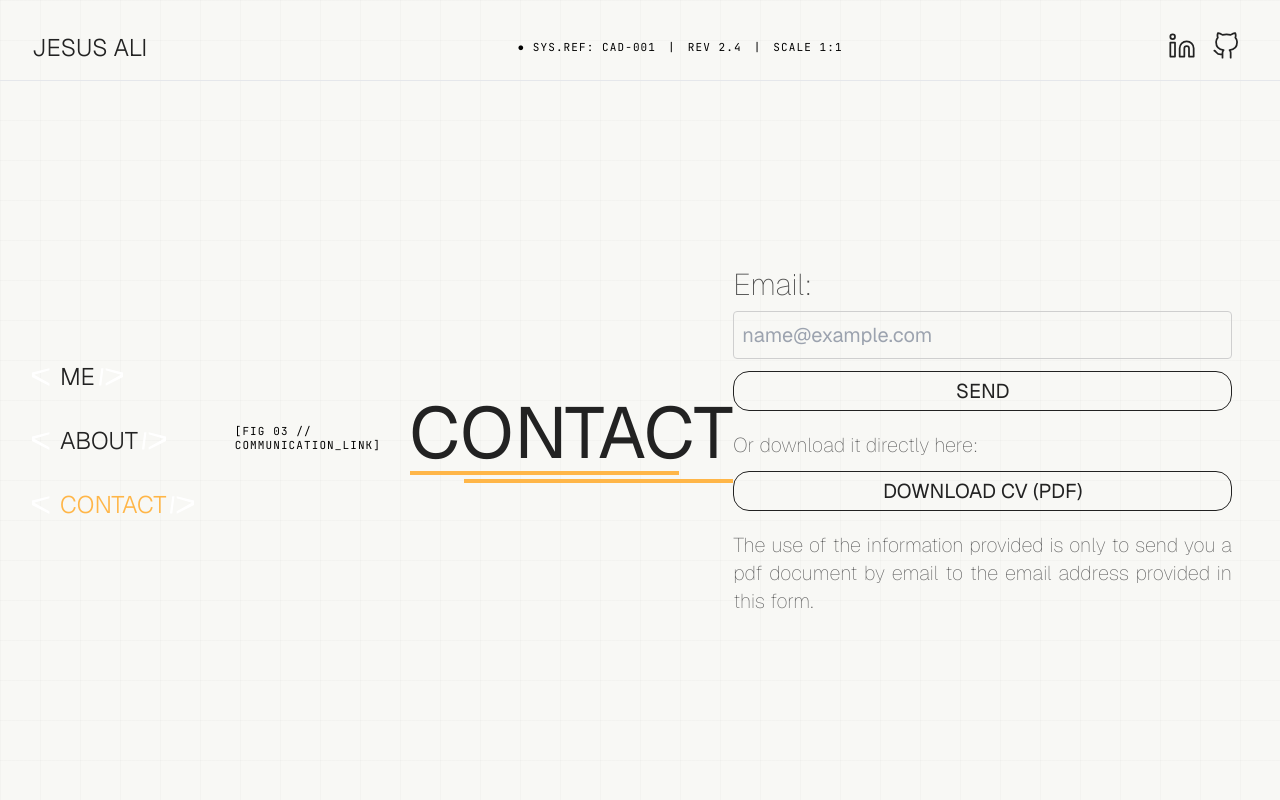
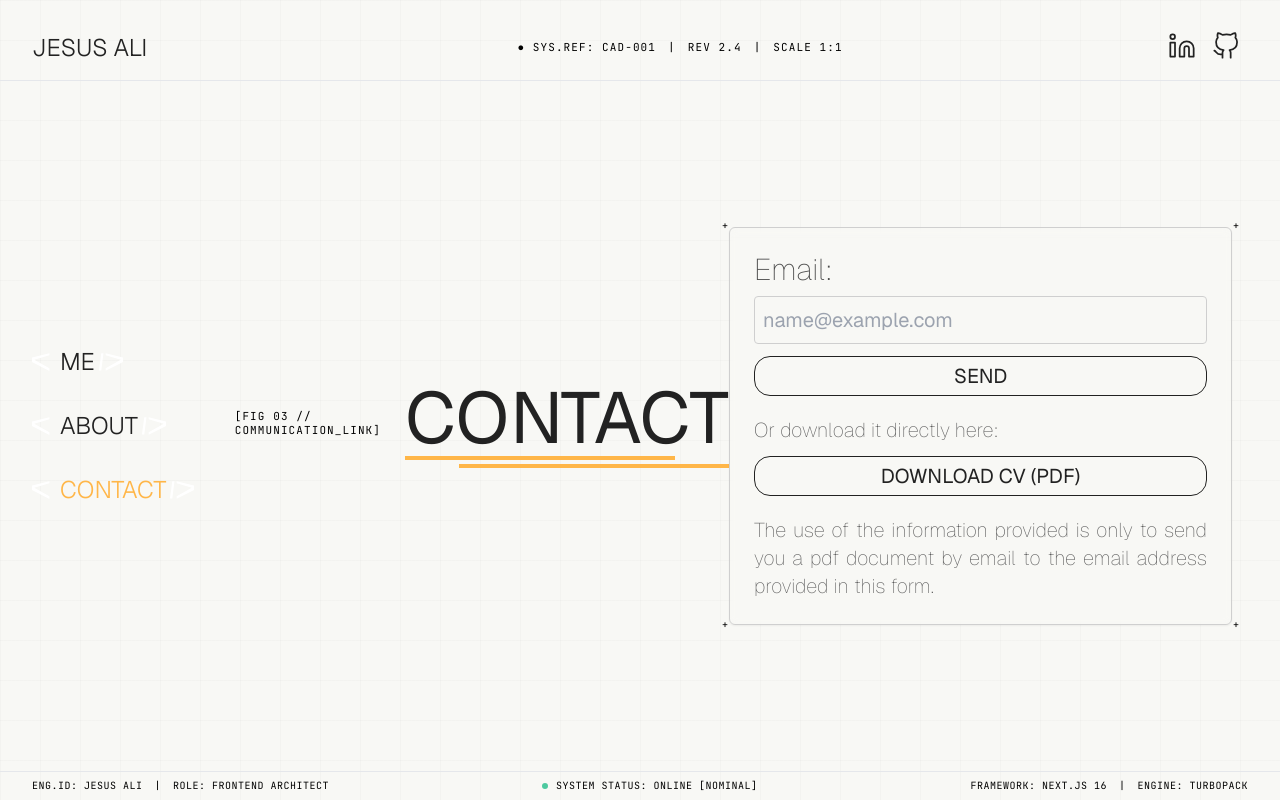
Before and after one commit to Ali-09/ali-001, a Next.js app: page /contact in a window 1280 px wide. Built offline with nearby package versions, Linux system fonts and the light colour scheme.

Commit message:
style(ui): add CAD title block footer, dynamic section titles, and technical card frames

```diff
--- a/components/organisms/BodyAbout/index.tsx
+++ b/components/organisms/BodyAbout/index.tsx
@@ -9,13 +9,17 @@ const BodyAbout: React.FC = () => {
                 </div>
                 <TitleGeneral text="ABOUT"/>
             </div>
-            <div className="description-about">
+            <div className="description-about border border-lines hover:border-accent transition-colors duration-300 rounded-md p-6 bg-surface/60 backdrop-blur-sm relative group shadow-sm">
+                <div className="absolute -top-2 -left-2 text-[10px] font-mono text-secondary/50 select-none">+</div>
+                <div className="absolute -top-2 -right-2 text-[10px] font-mono text-secondary/50 select-none">+</div>
+                <div className="absolute -bottom-2 -left-2 text-[10px] font-mono text-secondary/50 select-none">+</div>
+                <div className="absolute -bottom-2 -right-2 text-[10px] font-mono text-secondary/50 select-none">+</div>
                 <p className="text">
                     Hi i`m Jesus, i`m information technology engineer with
                     experience in frontend development with little more of 6 years
                     developing in js framework angular and the libraries react, vue.
                 </p>
-                <div className="flex w-full justify-center">
+                <div className="flex w-full justify-center mt-6">
                     <VueIcon primaryColor="var(--primary)" secondColor="var(--secondary)"/>
                     <ReactIcon primaryColor="var(--secondary)" secondColor="var(--primary)"/>
                 </div>
--- a/components/organisms/BodyContact/index.tsx
+++ b/components/organisms/BodyContact/index.tsx
@@ -58,7 +58,11 @@ const BodyContact: React.FC = () => {
             </div>
             <TitleGeneral text="CONTACT"/>
         </div>
-        <div className="form-email">
+        <div className="form-email border border-lines hover:border-accent transition-colors duration-300 rounded-md p-6 bg-surface/60 backdrop-blur-sm relative group shadow-sm">
+            <div className="absolute -top-2 -left-2 text-[10px] font-mono text-secondary/50 select-none">+</div>
+            <div className="absolute -top-2 -right-2 text-[10px] font-mono text-secondary/50 select-none">+</div>
+            <div className="absolute -bottom-2 -left-2 text-[10px] font-mono text-secondary/50 select-none">+</div>
+            <div className="absolute -bottom-2 -right-2 text-[10px] font-mono text-secondary/50 select-none">+</div>
             <form onSubmit={handleSubmit} className="flex flex-col">
                 <p className="text">Email:</p>
                 <input
--- a/components/templates/AboutTemplate/index.tsx
+++ b/components/templates/AboutTemplate/index.tsx
@@ -5,7 +5,7 @@ const AboutTemplate: React.FC = () => {
   return (
     <>
         <Head>
-            <title>Jesus Ali</title>
+            <title>Jesus Ali // Profile & Tech Specs</title>
             <meta name="description" content="Jesus Ali Portfolio" />
             <link rel="icon" href="/favicon.ico" />
         </Head>
--- a/components/templates/ContactTemplate/index.tsx
+++ b/components/templates/ContactTemplate/index.tsx
@@ -5,7 +5,7 @@ const ContactTemplate: React.FC = () => {
   return (
     <>
         <Head>
-            <title>Jesus Ali</title>
+            <title>Jesus Ali // Communication Link</title>
             <meta name="description" content="Jesus Ali Portfolio" />
             <link rel="icon" href="/favicon.ico" />
         </Head>
--- a/components/templates/CoreTemplate/index.tsx
+++ b/components/templates/CoreTemplate/index.tsx
@@ -7,12 +7,29 @@ interface IProps {
 
 const CoreTemplate: React.FC<IProps> = ({ children }) => {
   return (
-    <div className="main">
+    <div className="main flex flex-col justify-between h-screen overflow-hidden">
       <Header/>
       <div className="content">
           <SideMenu />
           <Container>{children}</Container>
       </div>
+      {/* Pie de página tipo Bloque de Título de Ingeniería CAD */}
+      <footer className="w-full border-t border-lines/40 py-2 px-8 flex flex-col sm:flex-row justify-between items-center font-mono text-[10px] text-secondary/60 tracking-wider">
+        <div className="flex items-center gap-3">
+          <span>ENG.ID: JESUS ALI</span>
+          <span className="hidden sm:inline">|</span>
+          <span>ROLE: FRONTEND ARCHITECT</span>
+        </div>
+        <div className="flex items-center gap-2 my-1 sm:my-0">
+          <span className="w-1.5 h-1.5 rounded-full bg-emerald-500 animate-pulse"></span>
+          <span className="text-secondary/80">SYSTEM STATUS: ONLINE [NOMINAL]</span>
+        </div>
+        <div className="hidden md:flex items-center gap-3">
+          <span>FRAMEWORK: NEXT.JS 16</span>
+          <span>|</span>
+          <span>ENGINE: TURBOPACK</span>
+        </div>
+      </footer>
     </div>
   )
 }
--- a/components/templates/MeTemplate/index.tsx
+++ b/components/templates/MeTemplate/index.tsx
@@ -5,7 +5,7 @@ const MeTemplate: React.FC = () => {
   return (
     <>
         <Head>
-            <title>Jesus Ali</title>
+            <title>Jesus Ali // Engineering Blueprint Portfolio</title>
             <meta name="description" content="Jesus Ali Portfolio" />
             <link rel="icon" href="/favicon.ico" />
         </Head>
```
